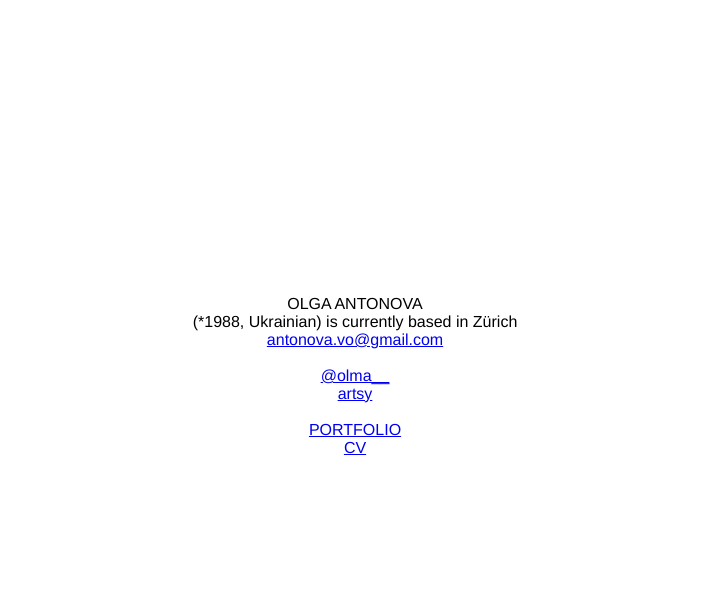
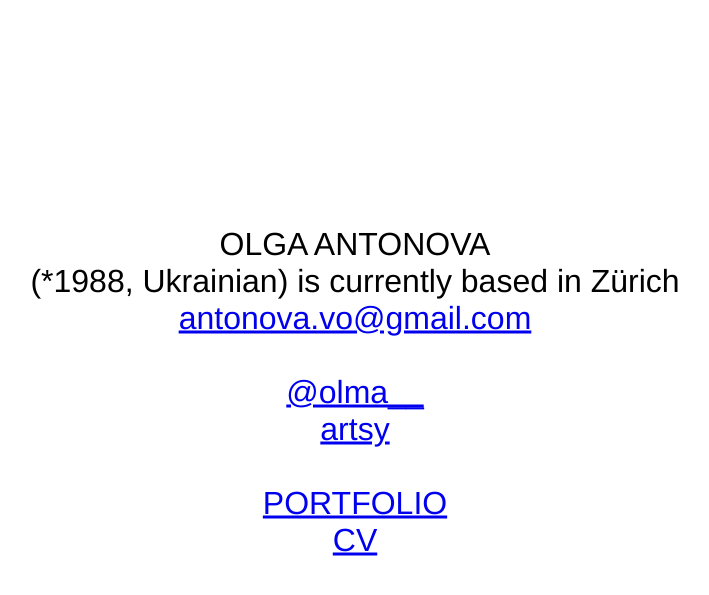
Before and after one commit to gmile/olma.github.io, a Jekyll site: the page built from index.html, in a window 1280 px wide. Shown: the top 595 px of the page, without its empty margins (285-994 px from the left). Built offline with Jekyll 4.4.1, drawn with Linux system fonts in a browser that asks for light colours.

Commit message:
working media queries finally

```diff
--- a/_layouts/default.html
+++ b/_layouts/default.html
@@ -2,10 +2,12 @@
 <html>
   <head>
     <title>Olga Antonova</title>
+    <meta name="viewport" content="width=device-width, initial-scale=1, minimum-scale=1">
     <style>
       body {
         font-family: "HelveticaNeue-Light", "Helvetica Neue Light", "Helvetica Neue", Helvetica, Arial, "Lucida Grande", sans-serif;
         font-weight: 300;
+        font-size: 2rem
       }
 
       p {
@@ -16,33 +18,9 @@
         transform: translate(-50%, -50%);
       }
 
-      // iPhone X
-      @media only screen
-          and (device-width: 375px)
-          and (device-height: 812px)
-          and (device-pixel-ratio: 3) {
+      @media (max-width: 600px) {
         body {
-          font-size: 200%
-        }
-      }
-
-      // iPhone 8
-      @media only screen
-          and (device-width: 375px)
-          and (device-height: 667px)
-          and (device-pixel-ratio: 2) {
-        body {
-          font-size: 200%
-        }
-      }
-
-      // iPhone 8 Plus
-      @media only screen
-          and (device-width: 414px)
-          and (device-height: 736px)
-          and (device-pixel-ratio: 3) {
-        body {
-          font-size: 200%
+          font-size: 1rem
         }
       }
 
```
Also changed, not shown: other parts of _layouts/default.html (+1 -1 lines).
